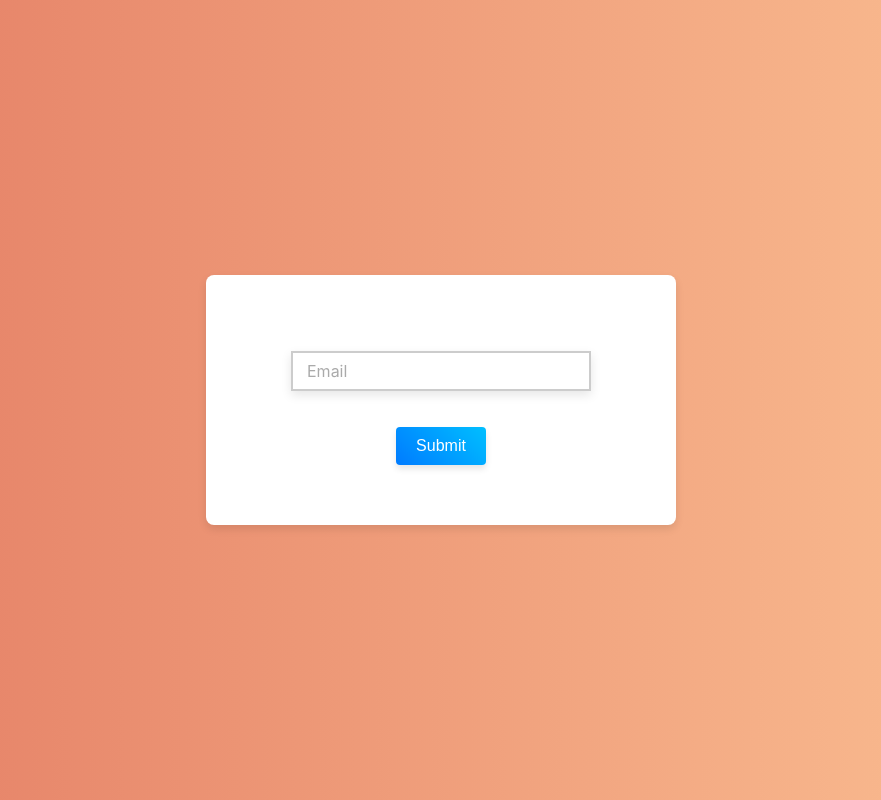
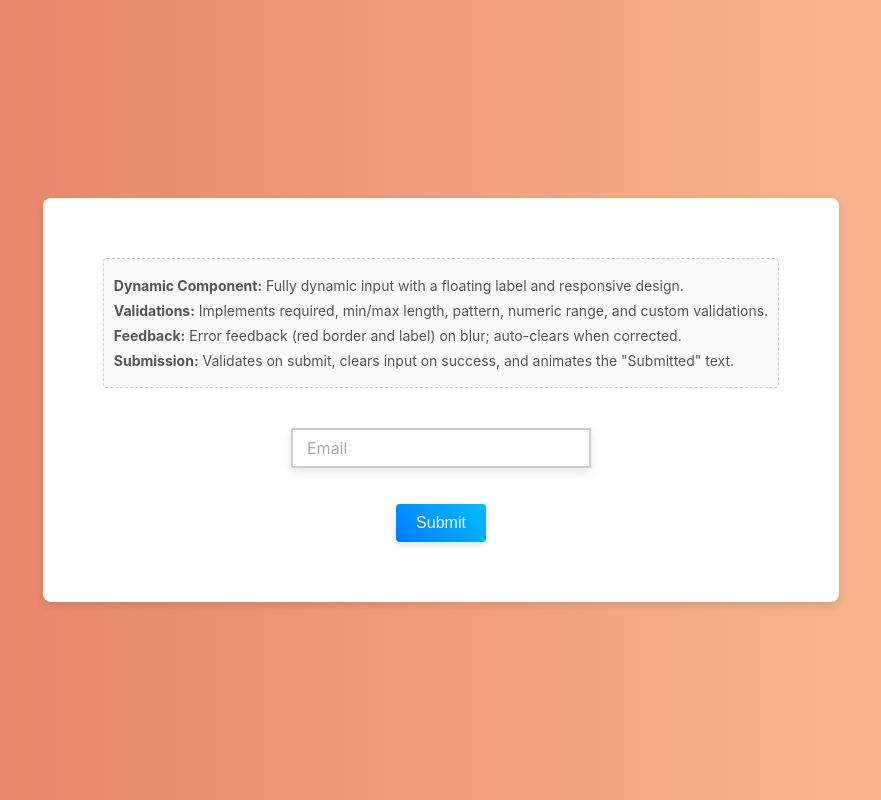
Before and after one commit to brawny271/dynamic-input, a React (Create React App) app: page / in a window 1280 px wide. Shown: the whole page, without its empty margins (199-1080 px from the left). Built offline with nearby package versions, Linux system fonts and the light colour scheme.

Commit message:
UI Imrovement

```diff
--- a/src/App.css
+++ b/src/App.css
@@ -15,6 +15,21 @@
   width: auto;
   min-width: 350px;
   text-align: center;
+}
+
+.info {
+  text-align: left;
+  margin-bottom: 40px;
+  padding: 10px;
+  border: 1px dashed #ccc;
+  border-radius: 4px;
+  background-color: #fafafa;
+  font-size: 14px;
+  color: #555;
+}
+
+.info p {
+  margin: 8px 0;
 }
 
 .input-container {
--- a/src/App.js
+++ b/src/App.js
@@ -39,6 +39,24 @@ function App() {
   return (
     <div className="container">
       <div className="card">
+        <div className="info">
+          <p>
+            <strong>Dynamic Component:</strong> Fully dynamic input with a
+            floating label and responsive design.
+          </p>
+          <p>
+            <strong>Validations:</strong> Implements required, min/max length,
+            pattern, numeric range, and custom validations.
+          </p>
+          <p>
+            <strong>Feedback:</strong> Error feedback (red border and label) on
+            blur; auto-clears when corrected.
+          </p>
+          <p>
+            <strong>Submission:</strong> Validates on submit, clears input on
+            success, and animates the "Submitted" text.
+          </p>
+        </div>
         <FloatingInput
           ref={inputRef}
           width="300px"
```
